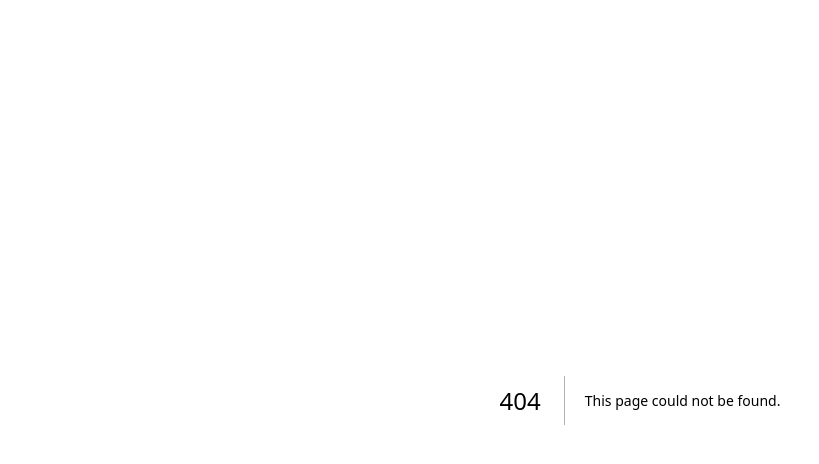
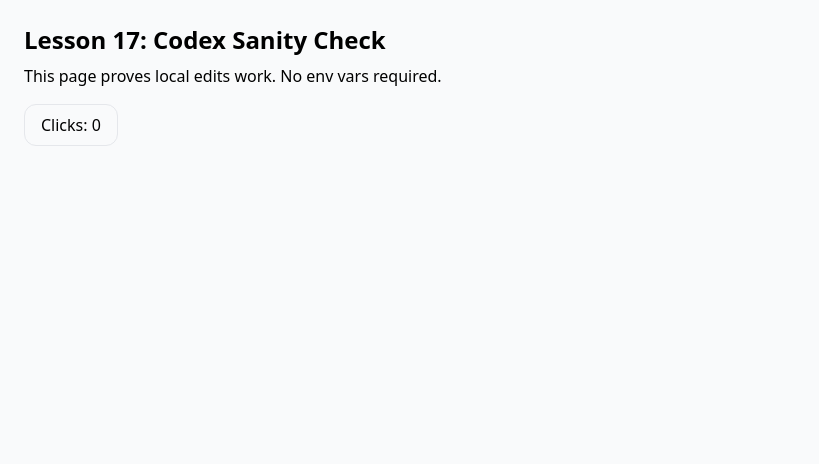
Before and after one commit to jaapdevries832-droid/vectorius-prototype-next, a Next.js app in the folder web/: page /lesson-17-sanity in a window 1280 px wide. Before the commit this address had no page. Shown: the top 464 px of the page, without its empty margins (0-819 px from the left). Built offline with nearby package versions, Linux system fonts and the light colour scheme.

Commit message:
chore(lesson-17): add sanity page and doc

```diff
--- /dev/null
+++ b/web/app/lesson-17-sanity/page.jsx
@@ -0,0 +1,19 @@
+"use client";
+import { useState } from "react";
+
+export default function Lesson17SanityPage() {
+  const [count, setCount] = useState(0);
+  return (
+    <main className="p-6">
+      <h1 className="text-2xl font-bold">Lesson 17: Codex Sanity Check</h1>
+      <p className="mt-2">This page proves local edits work. No env vars required.</p>
+      <button
+        className="mt-4 rounded-xl border px-4 py-2"
+        onClick={() => setCount((c) => c + 1)}
+        aria-label="increment"
+      >
+        Clicks: {count}
+      </button>
+    </main>
+  );
+}
```
Also changed, not shown: 1 other file (tests, documents, lock files or other folders).
